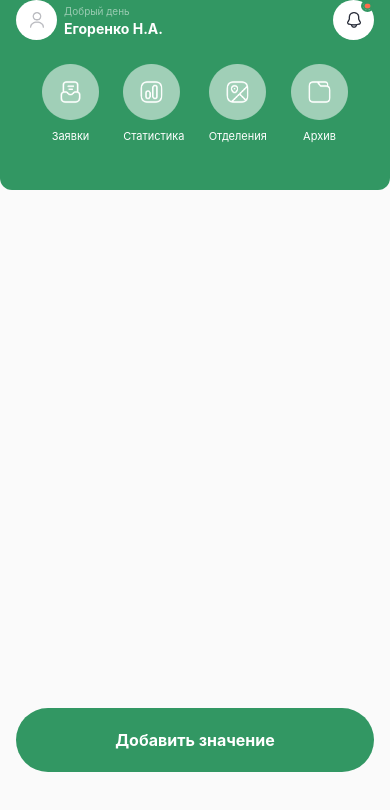
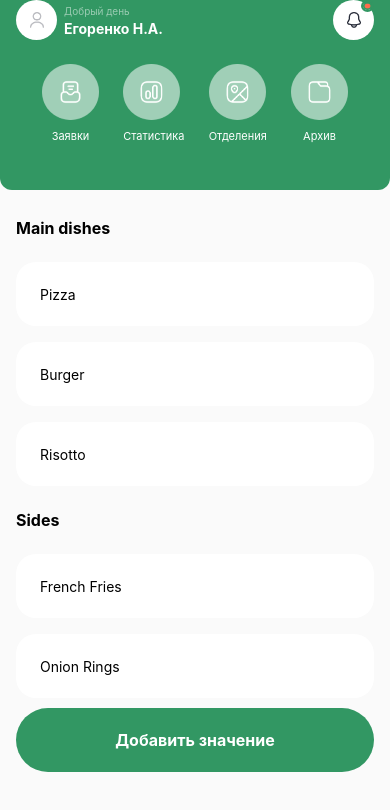
Before and after one commit to alex303606/Test-app-GT, a React Native app: screen / in a window 390 px wide. Shown: the top 810 px of the page. Built offline with nearby package versions, Linux system fonts and the light colour scheme.

Commit message:
SectionList

```diff
--- a/src/AppContent.tsx
+++ b/src/AppContent.tsx
@@ -1,10 +1,16 @@
-import { KeyboardAvoidingView, Platform, StyleSheet, View } from 'react-native';
-import { Footer, Header, ModalScreen } from './components';
+import { KeyboardAvoidingView, Platform, StyleSheet } from 'react-native';
+import {
+  Footer,
+  Header,
+  ModalScreen,
+  SectionListComponent,
+} from './components';
 import React, { useCallback, useState } from 'react';
 
 export const AppContent: React.FC = () => {
   const [inputValue, setInputValue] = useState<string>('');
-  const [modalVisible, setModalVisible] = useState(false);
+  const [modalVisible, setModalVisible] = useState<boolean>(false);
+  //const [list, setList] = useState<string[]>([]);
 
   const onToggleModalHandler = useCallback(() => {
     setModalVisible(!modalVisible);
@@ -17,9 +23,7 @@ export const AppContent: React.FC = () => {
       keyboardVerticalOffset={Platform.OS === 'ios' ? 100 : 0} // Adjust as needed
     >
       <Header />
-      <View style={styles.content}>
-        {/*<Text style={styles.text}>{'Добавьте\nзначение'}</Text>*/}
-      </View>
+      <SectionListComponent />
       <Footer onPress={onToggleModalHandler} />
       <ModalScreen
         modalVisible={modalVisible}
@@ -36,14 +40,4 @@ const styles = StyleSheet.create({
     flex: 1,
     backgroundColor: '#FAFAFA',
   },
-  text: {
-    color: '#AEAEAE',
-    fontSize: 14,
-    fontWeight: '400',
-  },
-  content: {
-    flex: 1,
-    justifyContent: 'flex-end',
-    alignItems: 'center',
-  },
 });
--- /dev/null
+++ b/src/components/SectionListComponent.tsx
@@ -0,0 +1,114 @@
+import React, { useCallback } from 'react';
+import { SectionList, StyleSheet, Text, View } from 'react-native';
+
+const keyExtractor = (item: string) => item;
+
+const DATA = [
+  {
+    title: 'Main dishes',
+    data: ['Pizza', 'Burger', 'Risotto'],
+  },
+  {
+    title: 'Sides',
+    data: ['French Fries', 'Onion Rings', 'Fried Shrimps'],
+  },
+  {
+    title: 'Drinks',
+    data: ['Water', 'Coke', 'Beer'],
+  },
+  {
+    title: 'Desserts',
+    data: ['Cheese Cake', 'Ice Cream'],
+  },
+];
+
+type Props = {};
+
+export const SectionListComponent: React.FC<Props> = () => {
+  const renderItem = useCallback(
+    ({ item }: { item: string }) => (
+      <View style={styles.itemWrapper}>
+        <Text style={styles.item}>{item}</Text>
+      </View>
+    ),
+    [],
+  );
+
+  const renderSectionHeader = useCallback(
+    ({ section: { title } }: { section: { title: string } }) => (
+      <Text style={styles.title}>{title}</Text>
+    ),
+    [],
+  );
+
+  const renderItemSeparator = useCallback(() => {
+    return <View style={styles.itemSeparator} />;
+  }, []);
+
+  const renderSectionSeparator = useCallback(() => {
+    return <View style={styles.sectionSeparator} />;
+  }, []);
+
+  const renderListEmptyComponent = useCallback(
+    () => (
+      <View style={styles.listEmpty}>
+        <Text style={styles.text}>{'Добавьте\nзначение'}</Text>
+      </View>
+    ),
+    [],
+  );
+
+  return (
+    <SectionList
+      contentContainerStyle={styles.sectionList}
+      showsVerticalScrollIndicator={false}
+      scrollEnabled={true}
+      sections={DATA}
+      keyExtractor={keyExtractor}
+      renderItem={renderItem}
+      renderSectionHeader={renderSectionHeader}
+      ListEmptyComponent={renderListEmptyComponent}
+      SectionSeparatorComponent={renderSectionSeparator}
+      ItemSeparatorComponent={renderItemSeparator}
+    />
+  );
+};
+
+const styles = StyleSheet.create({
+  text: {
+    color: '#AEAEAE',
+    fontSize: 14,
+    fontWeight: '400',
+  },
+  listEmpty: {
+    flex: 1,
+    justifyContent: 'center',
+    alignItems: 'center',
+  },
+  sectionList: {
+    flexGrow: 1,
+    paddingVertical: 28,
+    paddingHorizontal: 16,
+  },
+  title: {
+    fontSize: 16,
+    fontWeight: 'bold',
+  },
+  item: {
+    fontSize: 14,
+  },
+  itemWrapper: {
+    backgroundColor: 'white',
+    height: 64,
+    justifyContent: 'center',
+    borderRadius: 20,
+    paddingHorizontal: 24,
+    elevation: 3,
+  },
+  itemSeparator: {
+    marginBottom: 16,
+  },
+  sectionSeparator: {
+    marginBottom: 24,
+  },
+});
--- a/src/components/index.ts
+++ b/src/components/index.ts
@@ -3,3 +3,4 @@ export { RoundButton } from './RoundButton.tsx';
 export { Header } from './Header';
 export { Footer } from './Footer.tsx';
 export { ModalScreen } from './ModalScreen.tsx';
+export { SectionListComponent } from './SectionListComponent.tsx';
```
